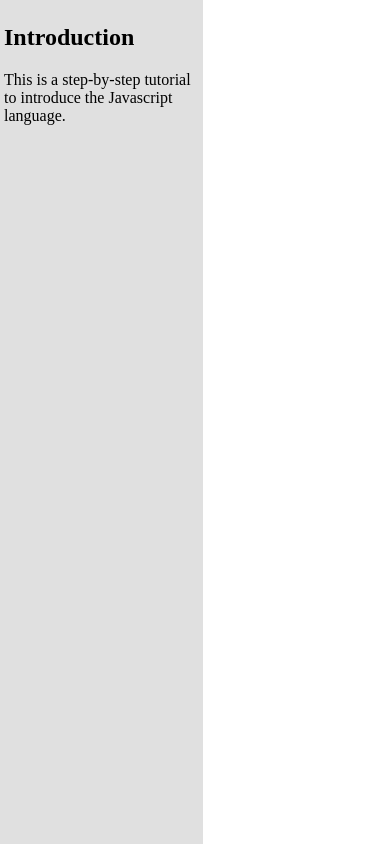
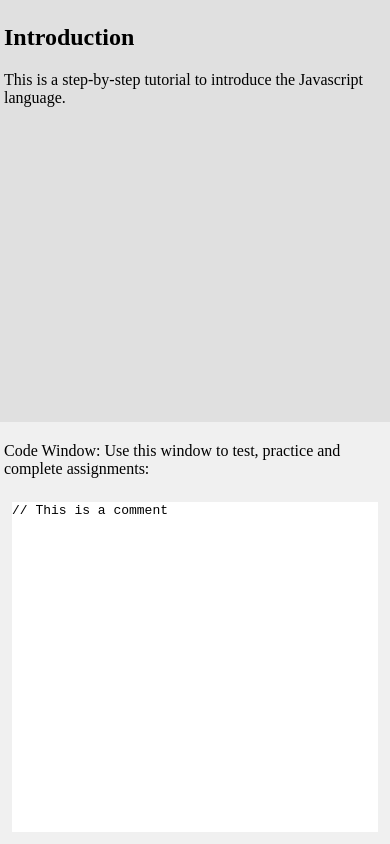
Before and after one commit to fraigo/javascript-quest, a plain HTML site: page index.html in a window 390 px wide. Shown: the top 844 px of the page. Drawn offline with Linux system fonts and the light colour scheme.

Commit message:
Mobile view

```diff
--- a/index.html
+++ b/index.html
@@ -18,6 +18,8 @@
       background-color: #e0e0e0;
       height: 100vh;
       padding: 4px;
+      overflow-y : scroll;
+      box-sizing: border-box;
     }
     aside{
       width: 50%;
@@ -35,13 +37,25 @@
       border: 6px;
       background-color: #fff;
       height: 100%;
+      overflow-y : scroll;
+      line-height: 1.6em;
     }
 
-    @media (max-width: 640px){
+    @media (max-width: 567px){
       body{
         flex-wrap: wrap;
       }
-
+      main{
+        width: 100%;
+        height: 50vh;
+      }
+      aside{
+        width: 100%;
+        height: 50vh;
+      }
+      code{
+        line-height: 1.4em;
+      }
     }
   </style>
 </head>
```
